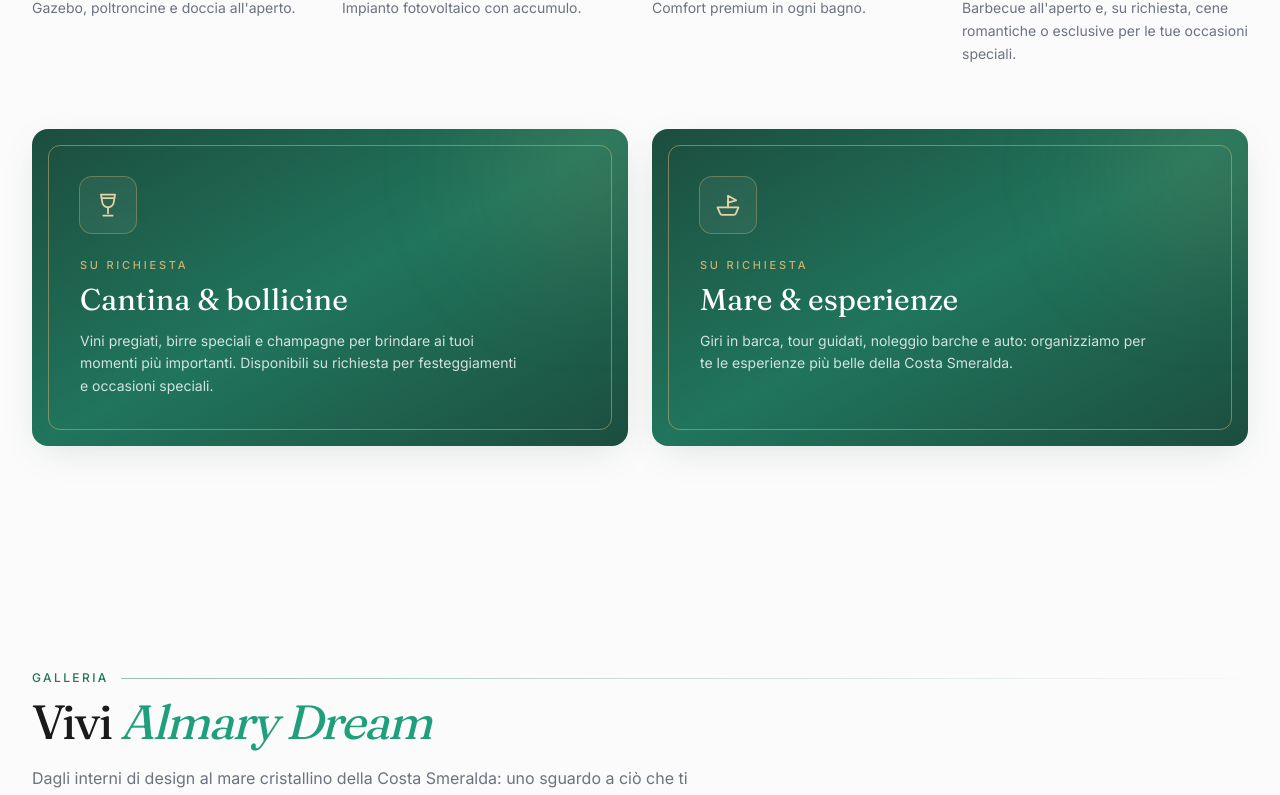
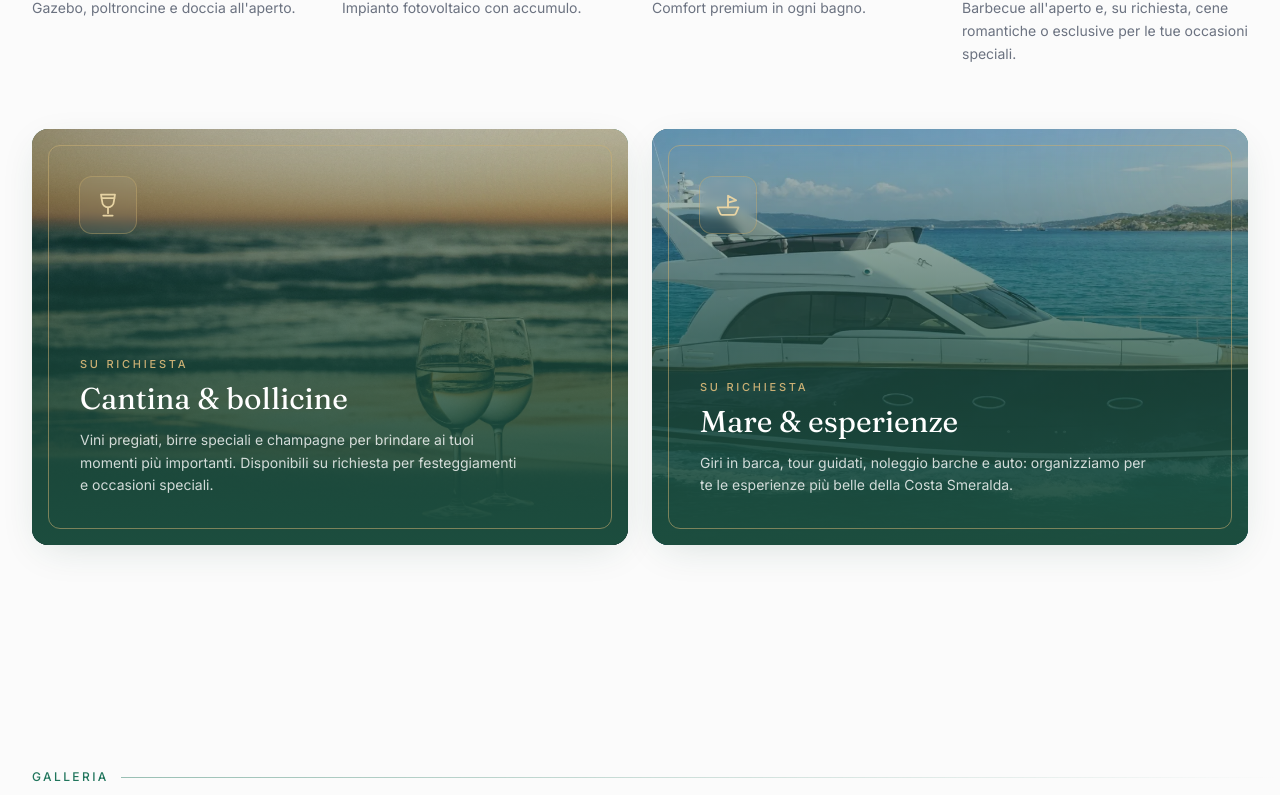
Before and after one commit to Webbitz-Agency/AlmaryDream, a Next.js app in the folder almary-frontend/: page / in a window 1280 px wide. Shown: the part 4391-5186 px from the top of the page. Built offline with nearby package versions, Linux system fonts and the light colour scheme; no server answers.

Commit message:
Highlight cards use real photos; add boat trip to Dintorni carousel
Co-Authored-By: Claude Opus 4.8 <noreply@anthropic.com>

```diff
--- a/almary-frontend/src/components/Features.tsx
+++ b/almary-frontend/src/components/Features.tsx
@@ -1,3 +1,4 @@
+import Image from "next/image";
 import { FEATURES, HIGHLIGHTS } from "@/lib/site";
 import Reveal from "./Reveal";
 import HeaderLine from "./HeaderLine";
@@ -90,7 +91,19 @@ export default function Features() {
         <div className="mt-12 grid gap-6 sm:grid-cols-2 lg:mt-16">
           {HIGHLIGHTS.map((h, i) => (
             <Reveal key={h.title} delay={i * 120} from={i === 0 ? "left" : "right"}>
-              <div className="group relative flex h-full flex-col overflow-hidden rounded-2xl bg-gradient-to-br from-dark via-secondary to-dark p-9 text-white shadow-card transition-all duration-500 hover:-translate-y-1 hover:shadow-2xl lg:p-12">
+              <div className="group relative flex h-full min-h-[22rem] flex-col overflow-hidden rounded-2xl bg-gradient-to-br from-dark via-secondary to-dark p-9 text-white shadow-card transition-all duration-500 hover:-translate-y-1 hover:shadow-2xl lg:min-h-[26rem] lg:p-12">
+                {/* Foto di sfondo */}
+                {h.image && (
+                  <Image
+                    src={h.image}
+                    alt={h.title}
+                    fill
+                    sizes="(min-width: 640px) 50vw, 100vw"
+                    className="object-cover transition-transform duration-700 ease-out group-hover:scale-105"
+                  />
+                )}
+                {/* Overlay scuro per leggibilità del testo sopra la foto */}
+                <div className="pointer-events-none absolute inset-0 bg-gradient-to-t from-dark via-dark/70 to-dark/25" />
                 {/* Cornice gold "staccata" — segnala il servizio premium */}
                 <span
                   aria-hidden="true"
@@ -102,7 +115,7 @@ export default function Features() {
                 <span className="relative flex h-14 w-14 items-center justify-center rounded-xl bg-white/[0.06] text-[#e7d3a3] ring-1 ring-[#cbb074]/45 backdrop-blur-sm">
                   <FeatureIcon name={h.icon} />
                 </span>
-                <p className="relative mt-6 text-[11px] font-medium uppercase tracking-[0.25em] text-[#cbb074]">
+                <p className="relative mt-auto pt-8 text-[11px] font-medium uppercase tracking-[0.25em] text-[#cbb074]">
                   Su richiesta
                 </p>
                 <h3 className="relative mt-2 font-serif text-2xl font-normal leading-tight sm:text-3xl">
--- a/almary-frontend/src/lib/site.ts
+++ b/almary-frontend/src/lib/site.ts
@@ -52,6 +52,8 @@ export type Feature = {
   description: string;
   /** chiave icona — vedi components/Features.tsx */
   icon: string;
+  /** Foto di sfondo (solo per le card premium in evidenza). */
+  image?: string;
 };
 
 /** Comfort & Servizi reali (8 item, come il riferimento) */
@@ -73,12 +75,14 @@ export const HIGHLIGHTS: Feature[] = [
     title: "Cantina & bollicine",
     description:
       "Vini pregiati, birre speciali e champagne per brindare ai tuoi momenti più importanti. Disponibili su richiesta per festeggiamenti e occasioni speciali.",
+    image: "/images/Dintorni/cardBollicine.webp",
   },
   {
     icon: "boat",
     title: "Mare & esperienze",
     description:
       "Giri in barca, tour guidati, noleggio barche e auto: organizziamo per te le esperienze più belle della Costa Smeralda.",
+    image: "/images/Dintorni/cardBarca.webp",
   },
 ];
 
@@ -173,6 +177,12 @@ export const ACTIVITIES: Activity[] = [
     title: "Arcipelago di La Maddalena",
     description:
       "Gite in barca tra Spargi, Budelli e la celebre Spiaggia Rosa, nel cuore del parco marino più bello del Mediterraneo.",
+  },
+  {
+    image: "/images/Dintorni/cardBarca.webp",
+    title: "In barca sulla Costa Smeralda",
+    description:
+      "Giri in barca, tour guidati e noleggio: naviga tra cale nascoste e acque turchesi. Organizziamo noi l'esperienza in mare più adatta a te.",
   },
   {
     image: "/images/Dintorni/phi.webp",
```
Also changed, not shown: almary-frontend/public/images/Dintorni/cardBarca.webp (added), almary-frontend/public/images/Dintorni/cardBollicine.webp (added).
